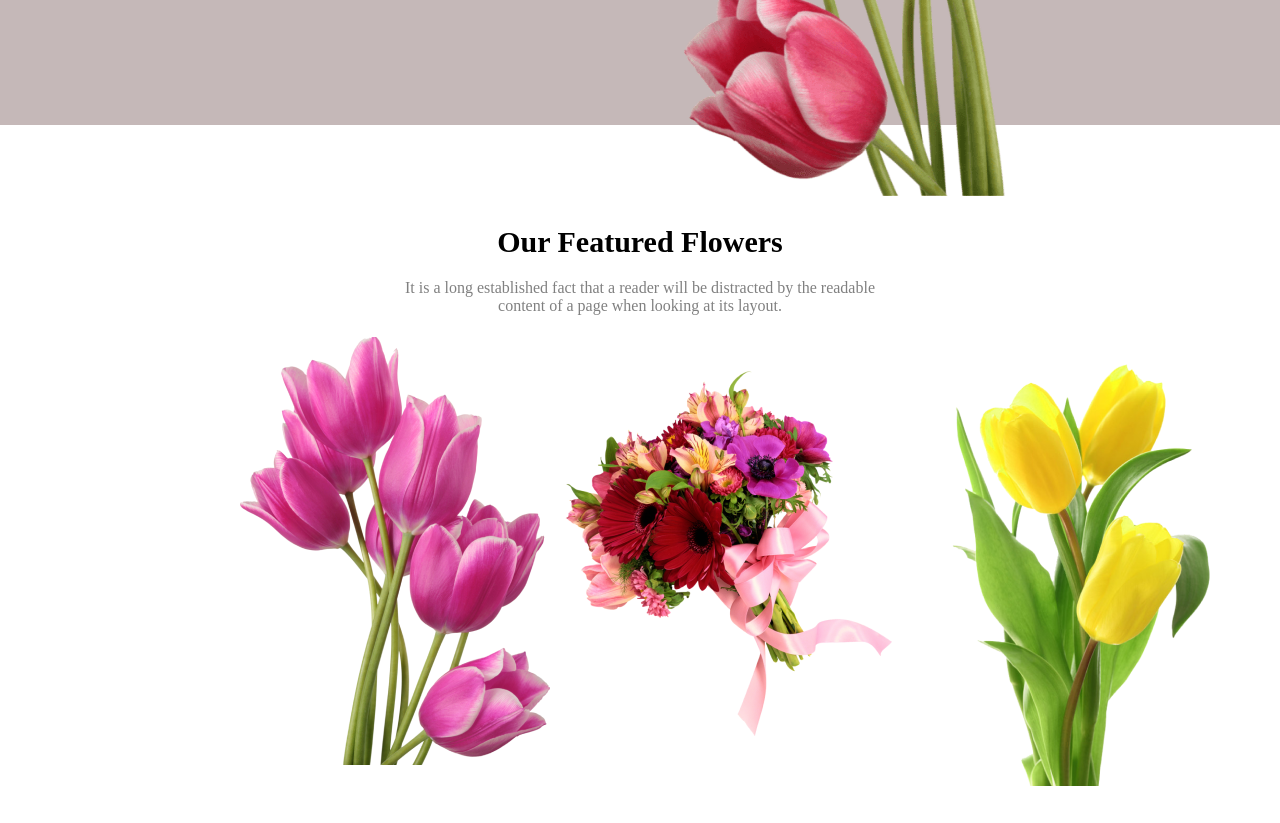
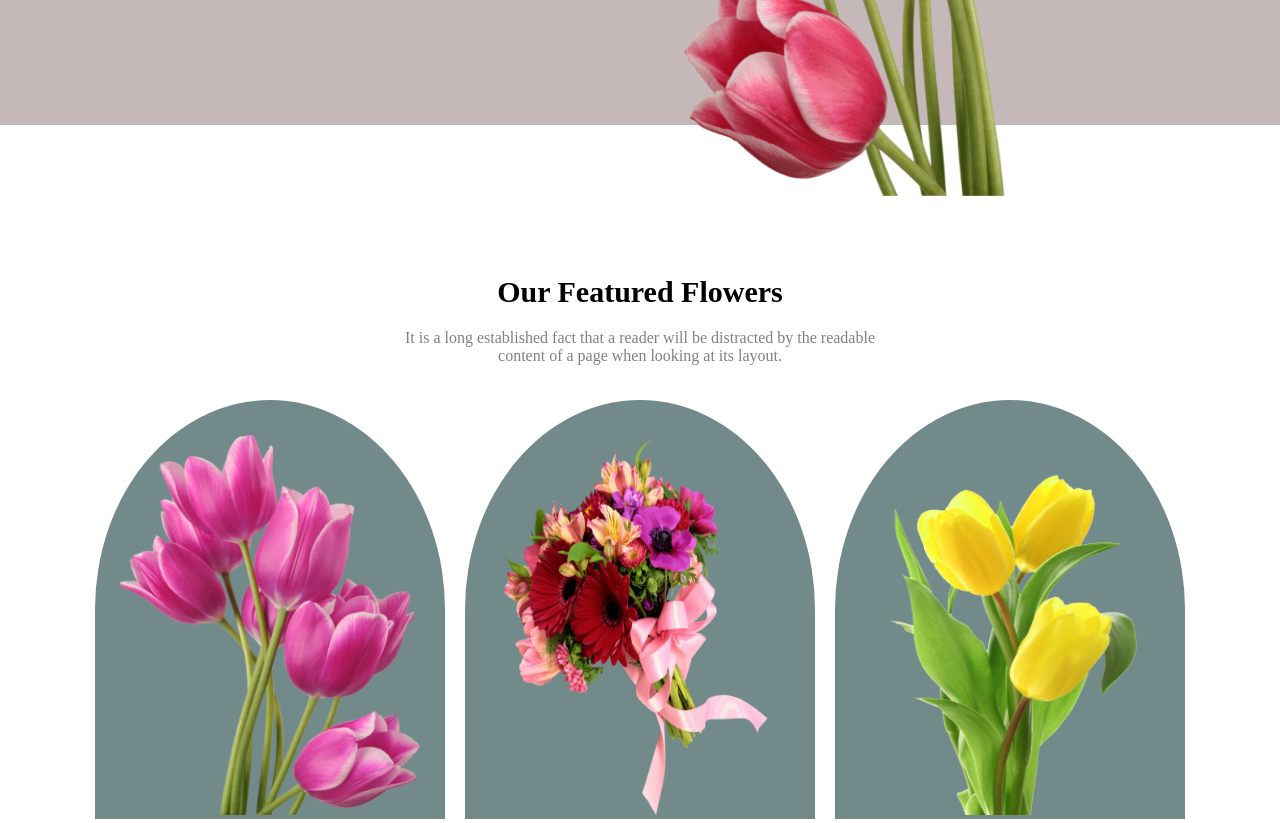
Before and after one commit to Iqbal-Hosen/flower-shop-assignment, a plain HTML site: page index.html in a window 1280 px wide. Shown: the part 580-1403 px from the top of the page. Drawn offline with Linux system fonts and the light colour scheme.

Commit message:
added the text

```diff
--- a/index.html
+++ b/index.html
@@ -30,16 +30,18 @@
           <h1 class="no">Our Featured Flowers</h1>
           <p class="kire">It is a long established fact that a reader will be distracted by the readable <br>
             content of a page when looking at its layout.</p>
-            <div class="pic">
-              <div>
+           <div class="flowers">
+            <div class="flower-just">
+
               <img src="pngwing 6.png" alt="">
             </div>
-            <div >
-              <img src="pngwing 5.png"">
+            <div class="flower-just" >
+              <img src="pngwing 5.png">
             </div>
-            <div>
-              <img  src="pngwing 7.png"">
+            <div class="flower-just" >
+              <img  src="pngwing 7.png">
             </div>
+           </div>
         </div>
       </section>
       <section>
--- a/style.css
+++ b/style.css
@@ -17,27 +17,47 @@
    padding: 50px 50px 0px 100px;
 
 }
-.pic{
-    width: 800px;
+.our{
+    padding-top: 50px;
+    padding-bottom: 50px;
+
+}
+.flower-just{
+     padding-top: 30px 30px;
+    background-color: rgb(114, 138, 138);
+    padding: 35px 25px 0px 25px;
+    border-top-left-radius: 60%;
+    border-top-right-radius: 60%;
+
+
+}
+.flower-just img{
+    height: 380px;
+    width: 300px;
+}
+.flowers{
     display: flex;
-    text-align: center;
-    justify-content:space-around;
-    align-items:center;
-    margin: auto;
-    border: 5px;
-    padding-bottom: 50px;
+    align-items: center;
+    justify-content: center;
+    gap: 20px;
+
 }
+
+
+
 
 .no{
     text-align: center;
     font-style: bold;
     font-size: 30px;
     padding-top: 100px;
-    padding-bottom: 20px;
+    padding-bottom: 10px;
 }
 .kire{
     color: gray;
     text-align: center;
+    padding-top: 10px;
+    padding-bottom: 35px;
 }
 .title{
     font-size: 55px;
@@ -57,7 +77,7 @@
   border-radius: 5px;
 }
 .banner-column{
-    background-color: wheat;
+    background-color:rgb(173, 156, 156);
     display: flex;
     justify-content: space-around;
     padding: 50px 300px;
```
